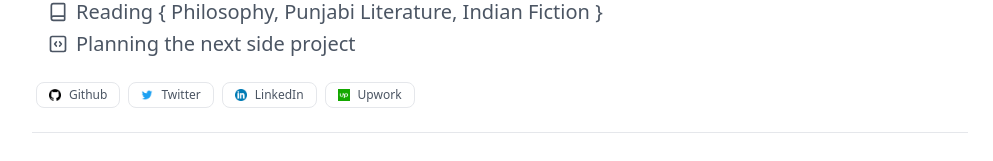
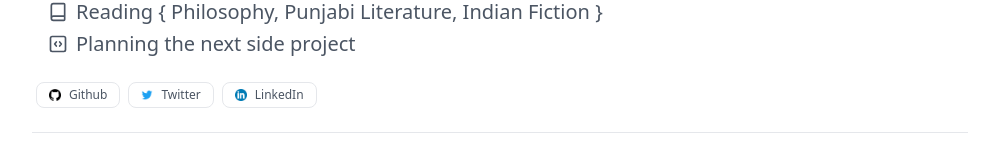
Before and after one commit to gurpreetkaits/gurpreetkait.in, a Vue app: page / in a window 1280 px wide. Shown: the part 740-901 px from the top of the page, without its empty margins (140-1133 px from the left). Built offline with nearby package versions, Linux system fonts and the light colour scheme; a web font is replaced by a local one.

Commit message:
removed upwork from social login, not in use anymore

```diff
--- a/src/components/SocialIcons.vue
+++ b/src/components/SocialIcons.vue
@@ -26,15 +26,6 @@
       </span>
       LinkedIn
     </a>
-    <a
-      href="https://www.upwork.com/freelancers/gurpreetkumar3"
-      target="_blank"
-      class="flex items-center justify-center hover:bg-gray-100 cursor-pointer px-3 text-xs py-1 mx-1 border duration-150 rounded-lg transition-all ease-in-out">
-      <span>
-      <img src="@/assets/icons/upwork.png" class="w-3 h-3 mr-2 hidden md:block" />
-      </span>
-      Upwork
-    </a>
   </div>
 </template>
 <script setup lang="ts">
```
